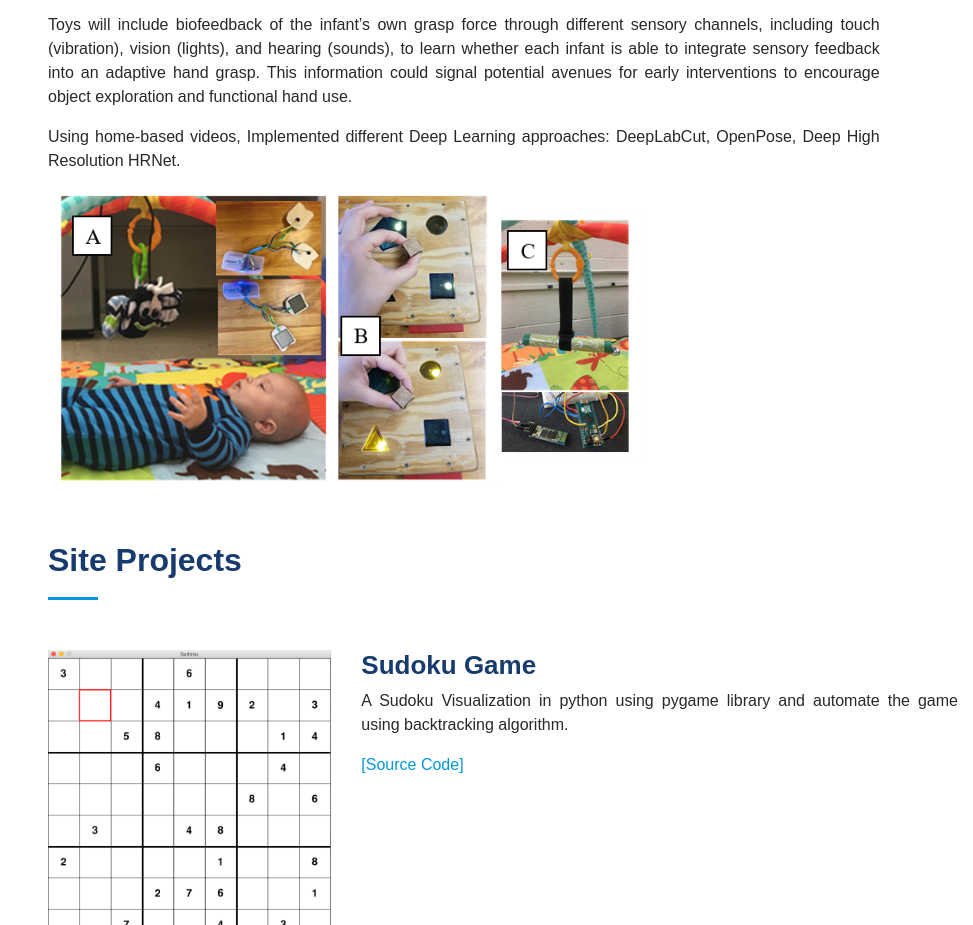
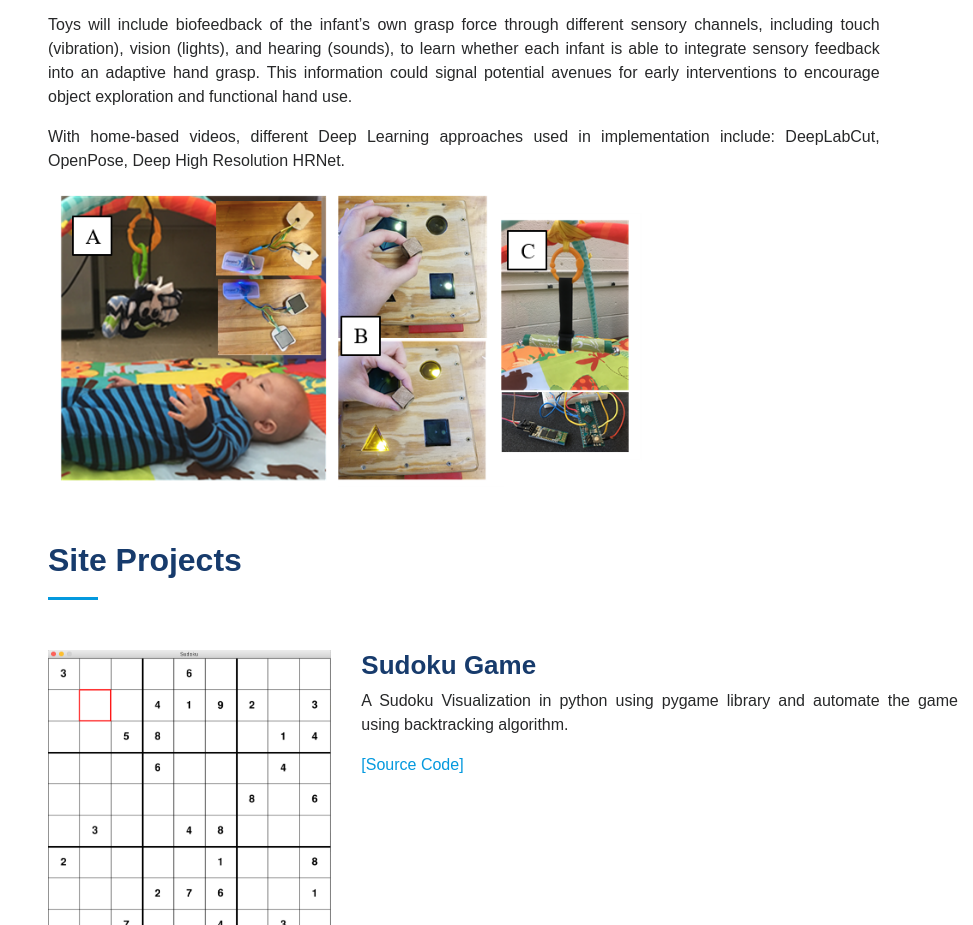
Before and after one commit to maipbui/maipbui.github.io, a plain HTML site: page projects.html in a window 1280 px wide. Shown: the part 1065-1990 px from the top of the page, without its empty margins (307-1280 px from the left). Drawn offline with Linux system fonts and the light colour scheme.

Commit message:
Update content

```diff
--- a/projects.html
+++ b/projects.html
@@ -98,7 +98,7 @@
                The Hand Use and Grasp Sensor (HUGS) system, which is a user-centered and home-based assessment tool, is designed to assess the development of hand grasp in infants from 12 - 36 weeks of age.</p>
             <p>Toys will include biofeedback of the infant’s own grasp force through different sensory channels, including touch (vibration), vision (lights), and hearing (sounds), to learn whether each infant is able to integrate sensory feedback into an adaptive hand grasp.
                This information could signal potential avenues for early interventions to encourage object exploration and functional hand use.</p>
-            <p>Using home-based videos, Implemented different Deep Learning approaches: DeepLabCut, OpenPose, Deep High Resolution HRNet.</p>
+            <p>With home-based videos, different Deep Learning approaches used in implementation include: DeepLabCut, OpenPose, Deep High Resolution HRNet.</p>
          </div>
 
          <div class="col-lg-8">
```
